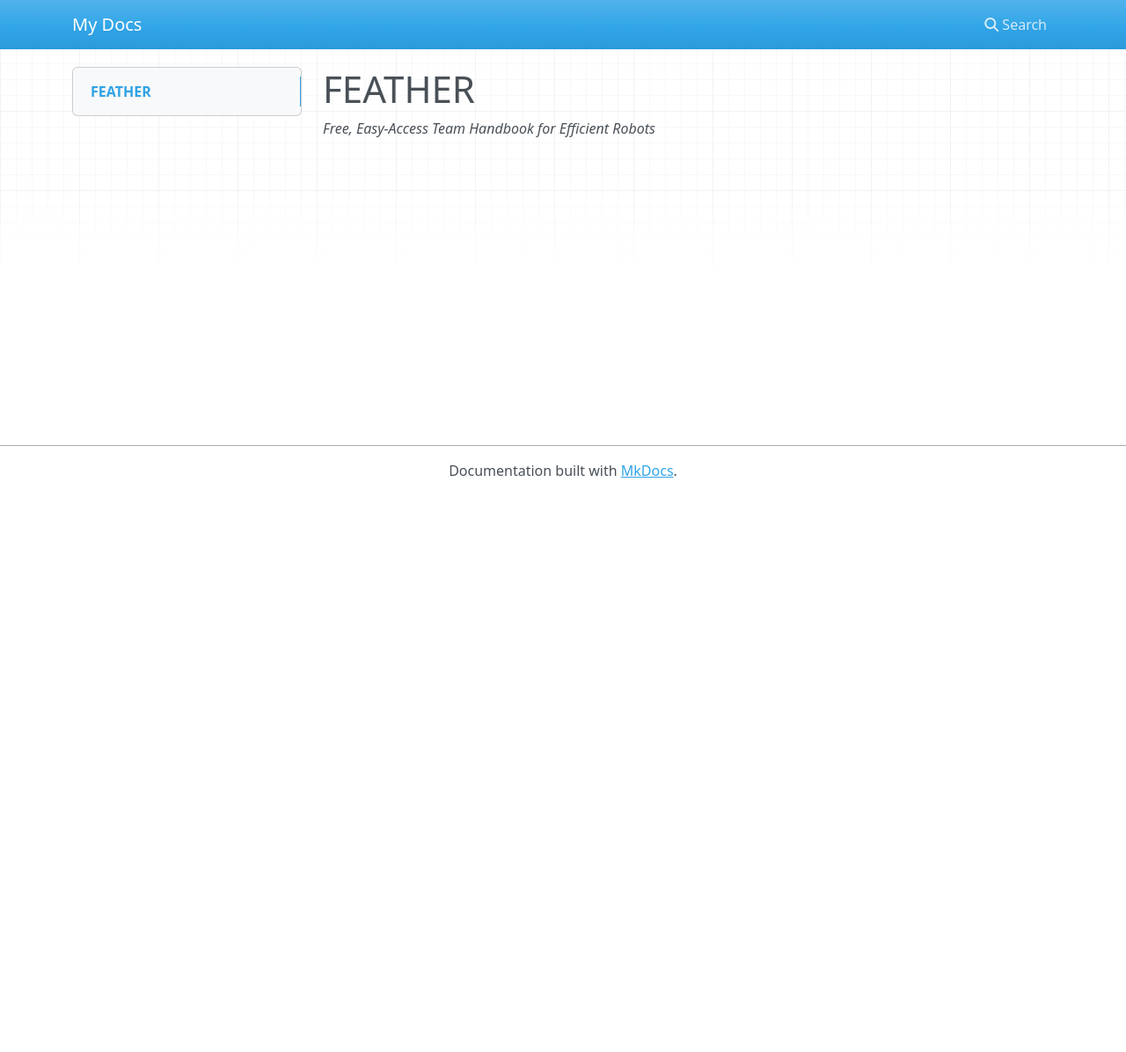
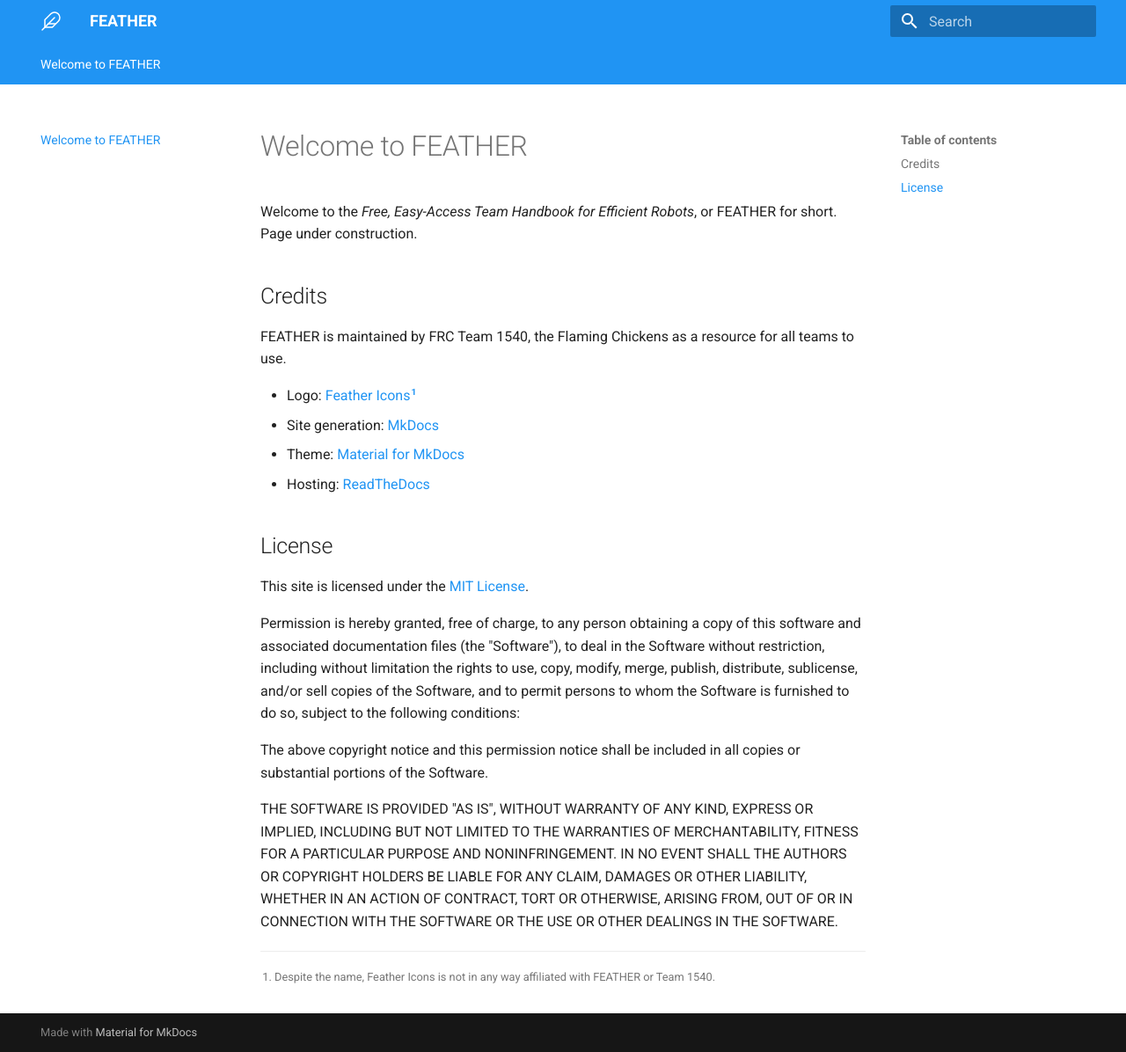
Before and after one commit to RobinsonZ/readthedocs-test, an MkDocs documentation site: the page built from docs/index.md, in a window 1280 px wide and 1196 px high. Shown: the whole window at 88% size. Built offline with MkDocs 1.6.1 and Material for MkDocs 9.7.7, drawn with Linux system fonts in a browser that asks for light colours; nearby versions of some CDN libraries.

Commit message:
Add logo, theme, license

```diff
--- a/docs/index.md
+++ b/docs/index.md
@@ -1,3 +1,23 @@
-# FEATHER
+# Welcome to FEATHER
 
-_Free, Easy-Access Team Handbook for Efficient Robots_
+Welcome to the _Free, Easy-Access Team Handbook for Efficient Robots_, or FEATHER for short. Page under construction.
+
+## Credits
+
+FEATHER is maintained by FRC Team 1540, the Flaming Chickens as a resource for all teams to use.
+
+* Logo: [Feather Icons](https://feathericons.com)[^1]
+* Site generation: [MkDocs](http://www.mkdocs.org)
+* Theme: [Material for MkDocs](https://squidfunk.github.io/mkdocs-material/)
+* Hosting: [ReadTheDocs](https://readthedocs.org)
+
+## License
+This site is licensed under the [MIT License](https://opensource.org/licenses/MIT).
+
+Permission is hereby granted, free of charge, to any person obtaining a copy of this software and associated documentation files (the "Software"), to deal in the Software without restriction, including without limitation the rights to use, copy, modify, merge, publish, distribute, sublicense, and/or sell copies of the Software, and to permit persons to whom the Software is furnished to do so, subject to the following conditions:
+
+The above copyright notice and this permission notice shall be included in all copies or substantial portions of the Software.
+
+THE SOFTWARE IS PROVIDED "AS IS", WITHOUT WARRANTY OF ANY KIND, EXPRESS OR IMPLIED, INCLUDING BUT NOT LIMITED TO THE WARRANTIES OF MERCHANTABILITY, FITNESS FOR A PARTICULAR PURPOSE AND NONINFRINGEMENT. IN NO EVENT SHALL THE AUTHORS OR COPYRIGHT HOLDERS BE LIABLE FOR ANY CLAIM, DAMAGES OR OTHER LIABILITY, WHETHER IN AN ACTION OF CONTRACT, TORT OR OTHERWISE, ARISING FROM, OUT OF OR IN CONNECTION WITH THE SOFTWARE OR THE USE OR OTHER DEALINGS IN THE SOFTWARE.
+
+[^1]: Despite the name, Feather Icons is not in any way affiliated with FEATHER or Team 1540.
--- a/mkdocs.yml
+++ b/mkdocs.yml
@@ -1 +1,47 @@
-site_name: My Docs
+site_name: FEATHER
+
+theme:
+  name: 'material'
+  palette:
+    primary: 'blue'
+    accent: 'orange'
+  feature:
+    tabs: true
+  logo: 'images/feather.svg'
+  extra:
+    social:
+      - type: 'globe'
+        link: 'https://team1540.org'
+      - type: 'github'
+        link: 'https://github.com/flamingchickens1540'
+      - type: 'twitter'
+        link: 'https://twitter.com/flamingchickens'
+      - type: 'facebook'
+        link: 'https://www.facebook.com/FRC1540/'
+      - type: 'instagram'
+        link: 'https://www.instagram.com/1540flamingchickens/'
+
+markdown_extensions:
+  - admonition
+  - codehilite:
+      guess_lang: false
+  - toc:
+      permalink: true
+  - footnotes
+  - meta
+  - pymdownx.arithmatex
+  - pymdownx.betterem:
+      smart_enable: all
+  - pymdownx.caret
+  - pymdownx.critic
+  - pymdownx.details
+  - pymdownx.emoji:
+      emoji_generator: !!python/name:pymdownx.emoji.to_svg
+  - pymdownx.inlinehilite
+  - pymdownx.magiclink
+  - pymdownx.mark
+  - pymdownx.smartsymbols
+  - pymdownx.superfences
+  - pymdownx.tasklist:
+      custom_checkbox: true
+  - pymdownx.tilde
```
Also changed, not shown: docs/images/feather.svg (added).
